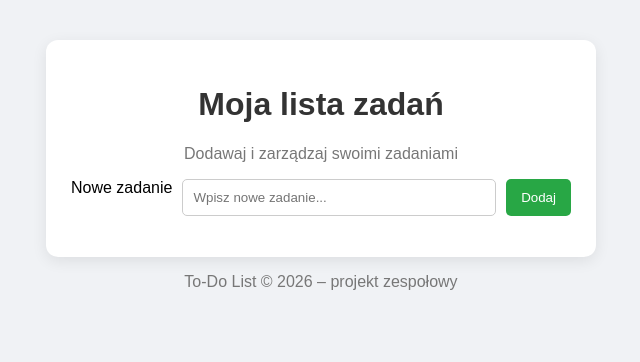
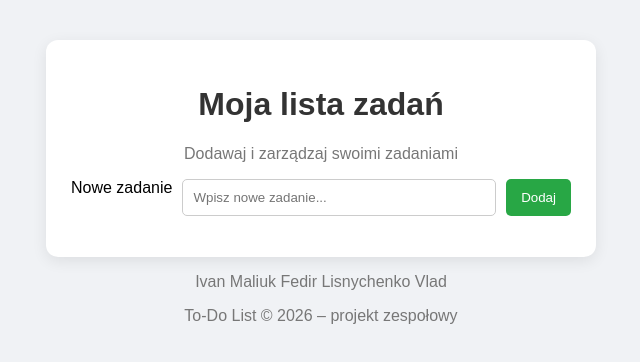
Before and after one commit to DKwantyti/todo-list-project, a plain HTML site: page index.html in a window 1280 px wide. Shown: the whole page, without its empty margins (319-959 px from the left). Drawn offline with Linux system fonts and the light colour scheme.

Commit message:
Add team member names to footer

```diff
--- a/index.html
+++ b/index.html
@@ -31,6 +31,11 @@
     </main>
 
     <footer class="footer">
+        <p class="team">
+            <span>Ivan Maliuk</span>
+            <span>Fedir Lisnychenko</span>
+            <span>Vlad</span>
+        </p>
         <p>To-Do List &copy; 2026 – projekt zespołowy</p>
     </footer>
 
```
